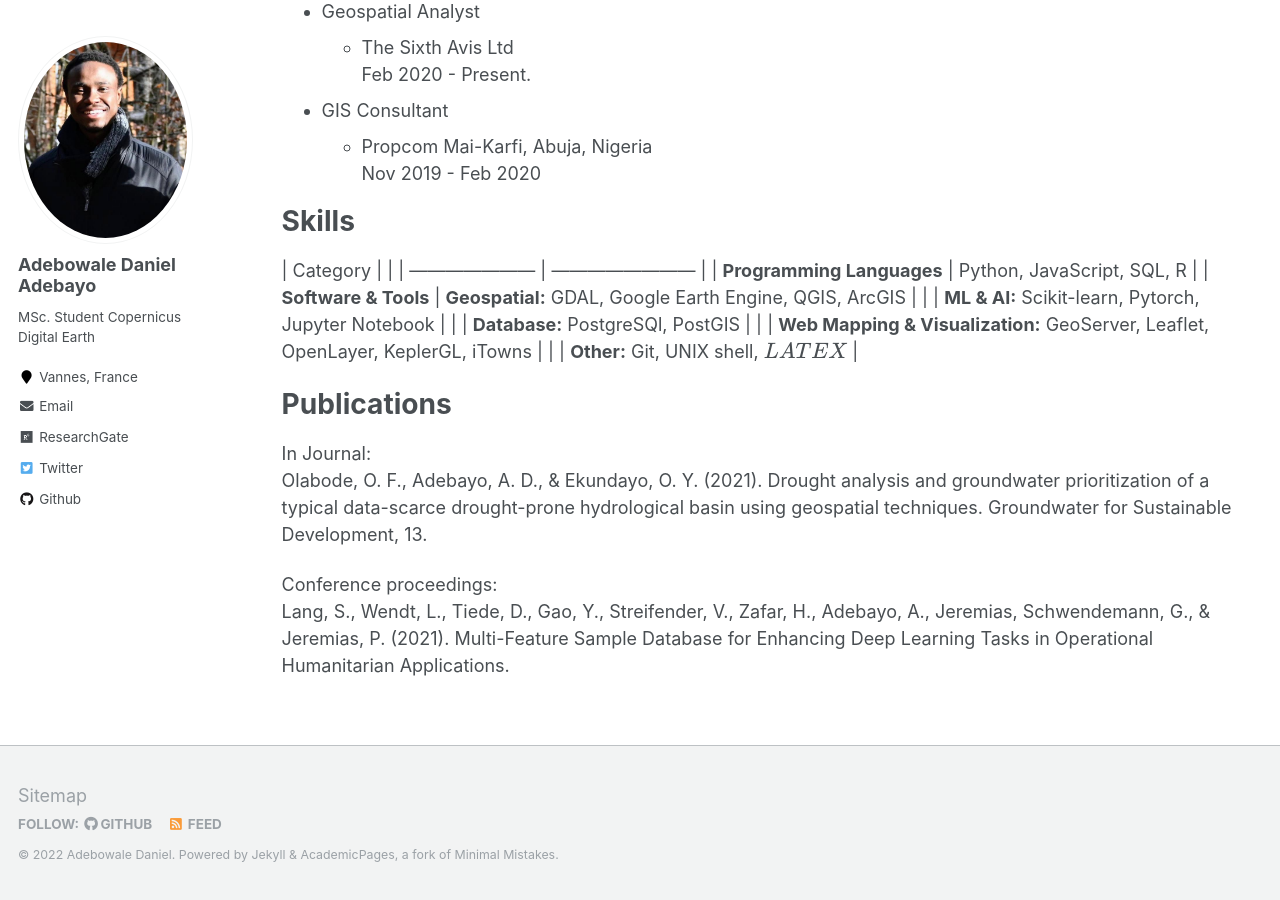
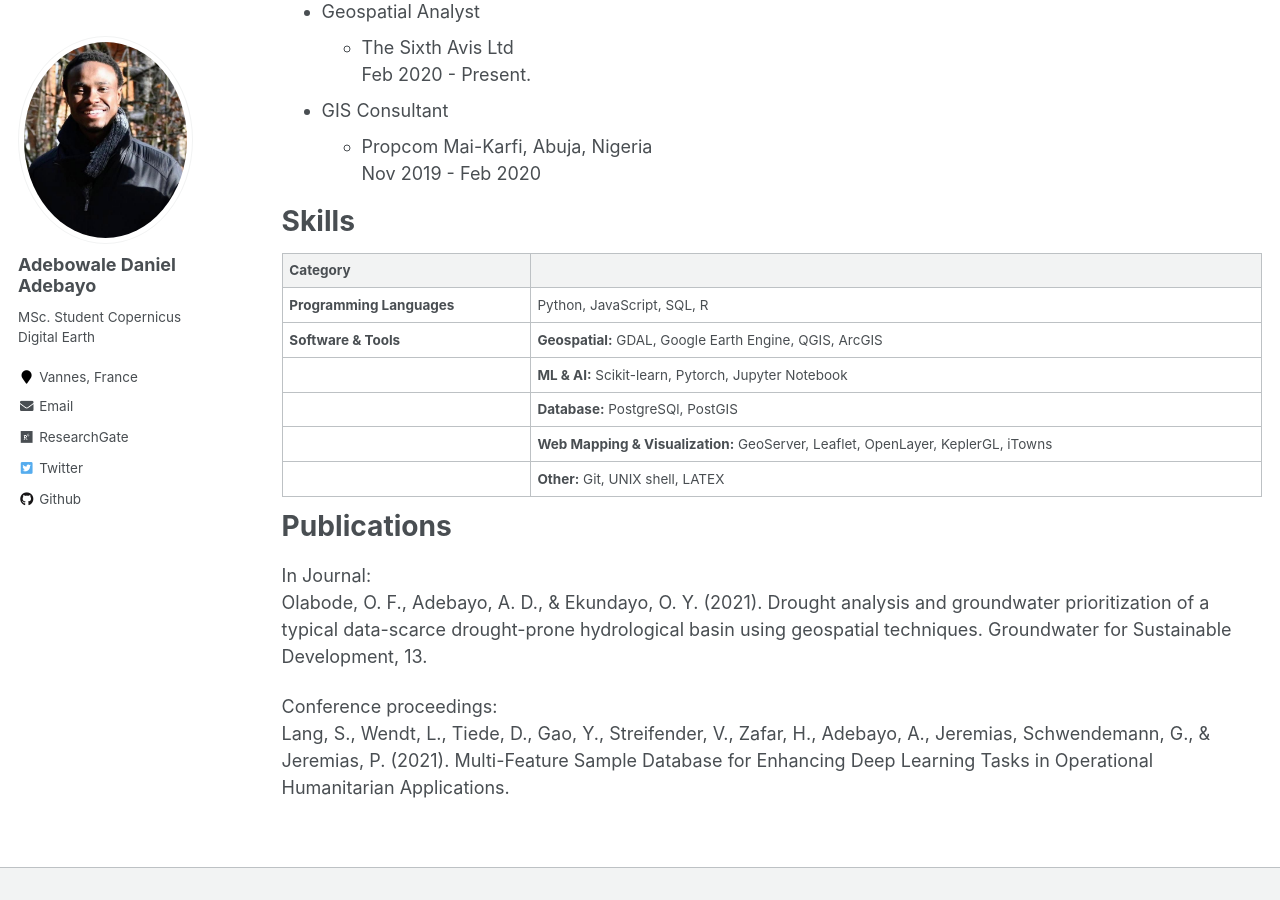
Before and after one commit to adebowaledaniel/adebowaledaniel.github.io, a Jekyll site: the page built from _pages/cv.md, in a window 1280 px wide and 900 px high, scrolled down 617 px. Built offline with Jekyll 4.4.1, drawn with Linux system fonts in a browser that asks for light colours; formulas are drawn with MathJax 3; some of the changed lines change nothing that is shown.

Commit message:
skills section updated

```diff
--- a/_pages/cv.md
+++ b/_pages/cv.md
@@ -35,30 +35,15 @@ Work experience
 
 Skills
 ======
-<!--
-* Data processing
-  * Python, Unix shell
-* Geographic Information System
-  * QGIS, ArcGIS Desktop & Online, Python
-* Project management & version control
-  * Git, GitHub
-* ML & DL
-  * Pytorch & Scikit-learn
-* Web development
-  * JavaScript
-* GeoDatabase
-  * SQL, PostGIS
-* Cloud computing
-  * Google Earth Engine -->
-<!-- Table    -->
-|            Category           |                          |
+
+| Category | |
 | --------------------- | ------------------------ |
 | **Programming Languages** | Python, JavaScript, SQL, R |
 | **Software & Tools**      | **Geospatial:** GDAL, Google Earth Engine, QGIS, ArcGIS |
 |                       | **ML & AI:** Scikit-learn, Pytorch, Jupyter Notebook |
 |                       | **Database:** PostgreSQl, PostGIS |
 |                       | **Web Mapping & Visualization:** GeoServer, Leaflet, OpenLayer, KeplerGL, iTowns |
-|                       | **Other:** Git, UNIX shell, $LATEX$ |
+|                       | **Other:** Git, UNIX shell, LATEX |
 
 Publications
 ======
```
